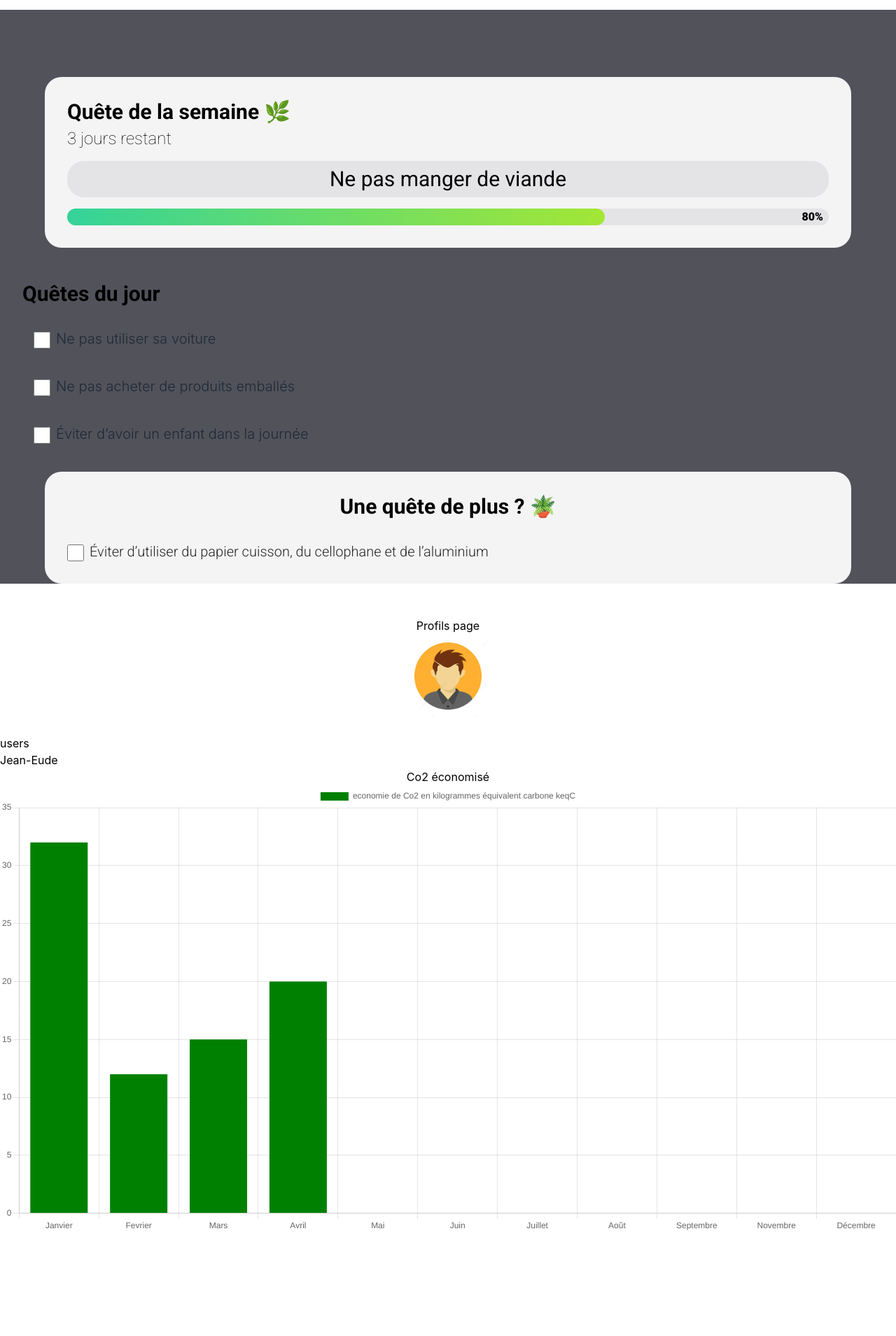
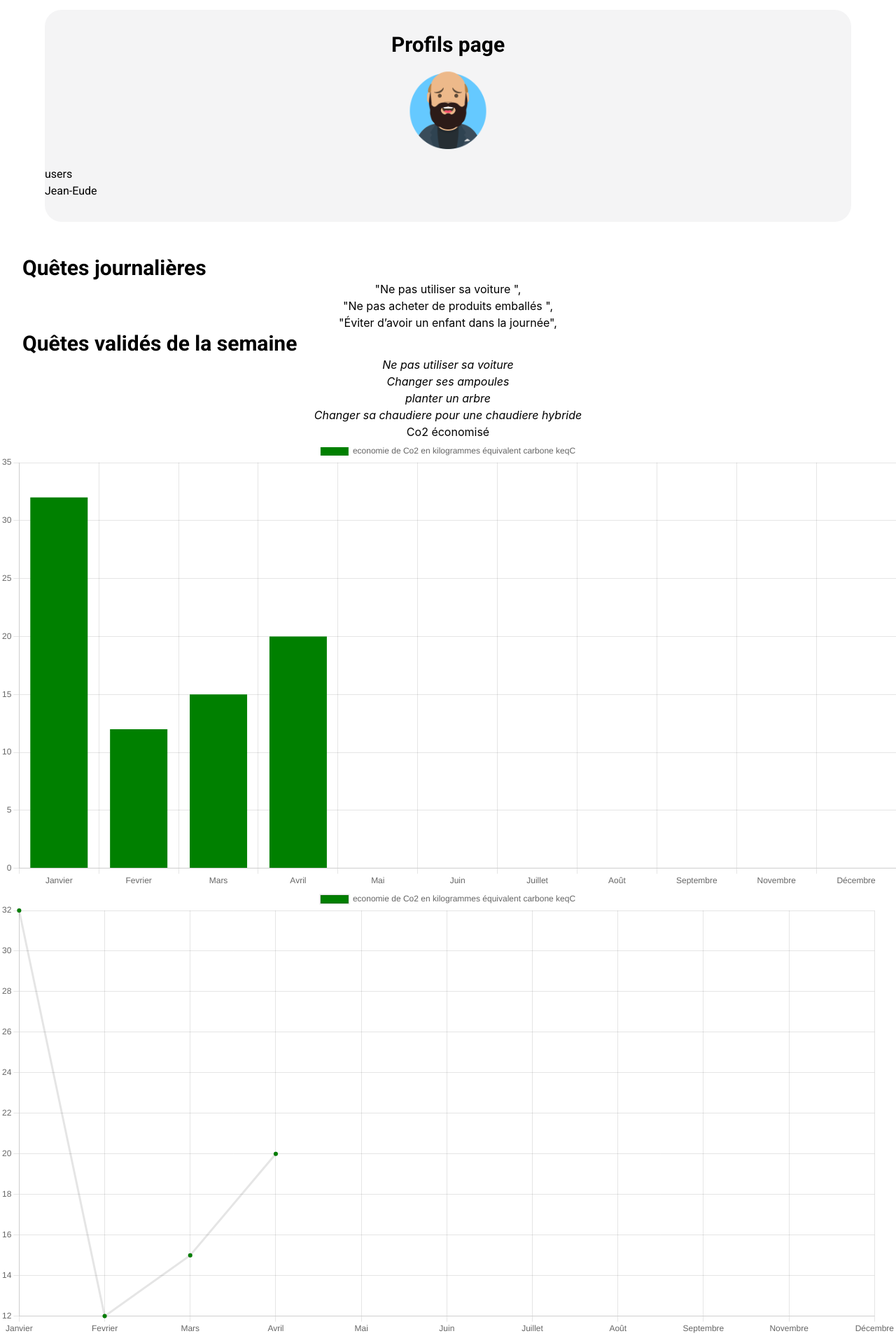
Before and after one commit to MatthieuELIE/greta, a React (Vite) app in the folder frontend/: page /profil in a window 1280 px wide. Shown: the part 150-2059 px from the top of the page at 70% size. Before the commit the page ends 1912 px from the top, so only its background shows below. Built offline with nearby package versions, Linux system fonts and the light colour scheme; a web font is replaced by a local one.

Commit message:
Some changes

```diff
--- a/frontend/src/App.css
+++ b/frontend/src/App.css
@@ -89,3 +89,11 @@
   align-items: flex-start;
   flex-direction: column;
 }
+.Quêtes-terminés{
+  display: flex;
+  flex-direction: column;
+}
+.Quêtes-journalières{
+  display: flex;
+  flex-direction: column;
+}
--- a/frontend/src/App.jsx
+++ b/frontend/src/App.jsx
@@ -13,10 +13,10 @@
     <div className="App">
       <BrowserRouter>
         <Navbar />
-        <main className="min-h-screen bg-zinc-600">
-          <Home />
 
-        </main>
+
+
+
         <main className="min-h-screen">
           <Routes>
             <Route path="/" element={<Home />} />
--- a/frontend/src/pages/Profils.jsx
+++ b/frontend/src/pages/Profils.jsx
@@ -1,38 +1,63 @@
 import "../App.css";
-import avatar from '../assets/avatar.jpg';
-import { Bar } from "react-chartjs-2";
-import Chart from 'chart.js/auto';
+import avatar from "../assets/avatar.png";
+import { Bar, Line } from "react-chartjs-2";
+import Chart from "chart.js/auto";
 
-
-const data= {
-    labels: ["Janvier","Fevrier","Mars","Avril","Mai","Juin","Juillet","Août","Septembre","Novembre","Décembre"],
-    datasets : [
-        {
-            label:"economie de Co2 en kilogrammes équivalent carbone keqC",
-            data:["32","12","15","20"],
-            backgroundColor:["green"]
-        },
-    ],
-}
-
-
+const data = {
+  labels: [
+    "Janvier",
+    "Fevrier",
+    "Mars",
+    "Avril",
+    "Mai",
+    "Juin",
+    "Juillet",
+    "Août",
+    "Septembre",
+    "Novembre",
+    "Décembre",
+  ],
+  datasets: [
+    {
+      label: "economie de Co2 en kilogrammes équivalent carbone keqC",
+      data: ["32", "12", "15", "20"],
+      backgroundColor: ["green"],
+    },
+  ],
+};
 
 export default function Profils() {
   return (
     <div className="ProfilsPage">
-      <div className="min-h-screen bg-white-600">
-        <h1>Profils page</h1>
-        <img className="avatar" src={avatar} alt="avatar" width='120px'/>
+
+        <div className="bg-zinc-100 mx-auto w-[90%] pb-8 pt-8 rounded-3xl text-roboto mb-12">
+        <h1 className="text-3xl text-center font-[700] pb-1 ">Profils page</h1>
+        <img className="avatar" src={avatar} alt="avatar" width="120px" />
         <div className="userInfo">
           <br />
           <h2>users</h2>
           <p>Jean-Eude</p>
+        </div>
+        </div>
+        <div className="Quêtes-journalières">
+          <h1 className="text-roboto text-3xl font-[700] text-left ml-8">Quêtes journalières</h1>
+          <p> "Ne pas utiliser sa voiture ",</p>
+          <p>"Ne pas acheter de produits emballés ",</p>
+          <p>"Éviter d’avoir un enfant dans la journée",</p>
+        </div>
+        <div className="Quêtes-terminés">
+          <h1 className="text-roboto text-3xl font-[700] text-left ml-8">Quêtes validés de la semaine</h1>
+<p className="italic">Ne pas utiliser sa voiture</p>
+<p className="italic">Changer ses ampoules</p>
+<p className="italic">planter un arbre</p>
+<p className="italic">Changer sa chaudiere pour une chaudiere hybride</p>
+</div>
 
-        </div>
         <div className="Graph" />
         <h1>Co2 économisé</h1>
         <Bar data={data} />
+        <Line data={data} />
       </div>
-    </div>
+
   );
 }
```
Also changed, not shown: frontend/src/assets/avatar.jpg (deleted), frontend/src/assets/avatar.png (added).
